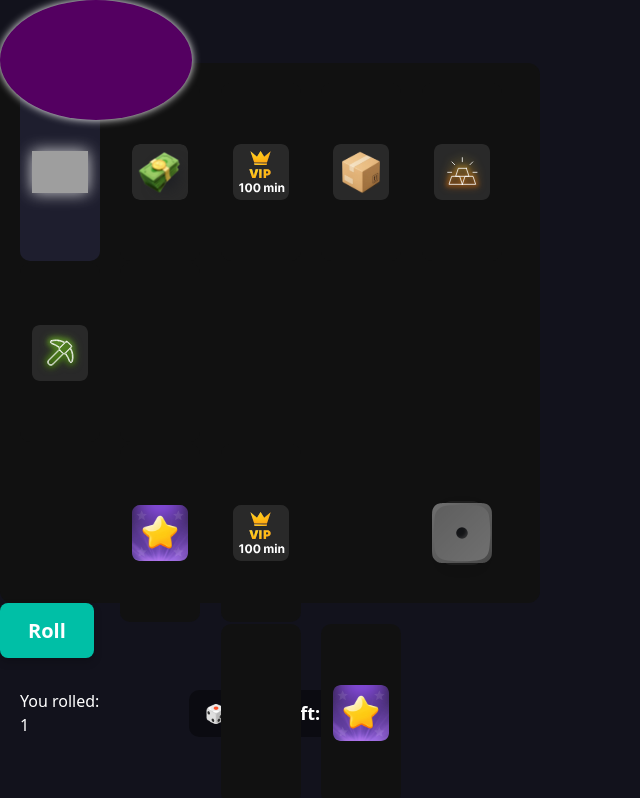
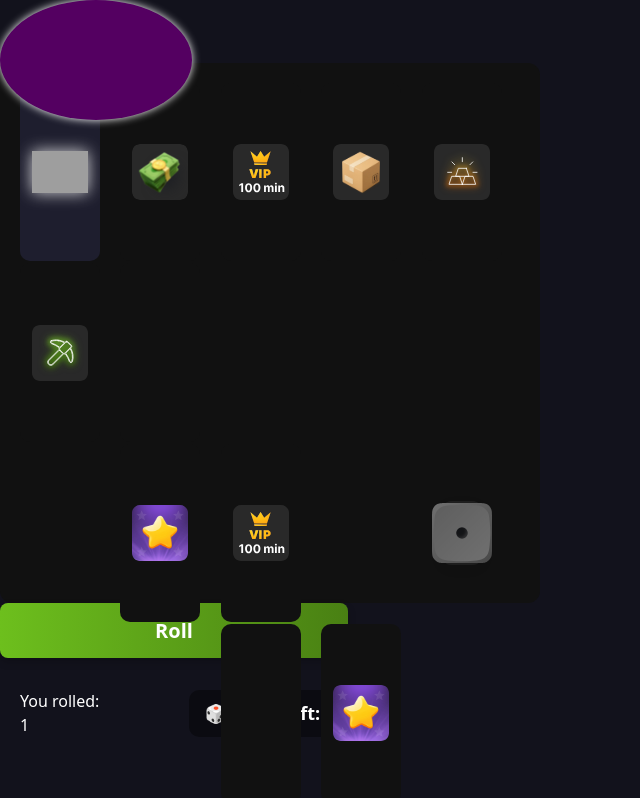
Before and after one commit to AnKub/craft-game, a React (Vite) app: page / in a window 1280 px wide. Shown: the top 798 px of the page, without its empty margins (0-640 px from the left). Built offline with nearby package versions, Linux system fonts and the light colour scheme; grey boxes are pictures that could not be loaded.

Commit message:
CellPlBoard

```diff
--- a/src/components/RollButton/RollButton.scss
+++ b/src/components/RollButton/RollButton.scss
@@ -1,7 +1,9 @@
 .roll-button {
-  background-color: #00bfa6;
+   background: linear-gradient(to right, #6DBF1D, #498013);
   color: white;
   border: none;
+  min-width: 348px;
+  min-height: 48px;
   padding: 12px 24px;
   font-size: 18px;
   font-weight: bold;
@@ -11,7 +13,7 @@
   box-shadow: 0 4px 8px rgba(0, 0, 0, 0.2);
 
   &:hover:not(:disabled) {
-    background-color: #009e8c;
+  background: linear-gradient(to right, #76cc22, #3f7010);
     transform: scale(1.05);
   }
 
```
